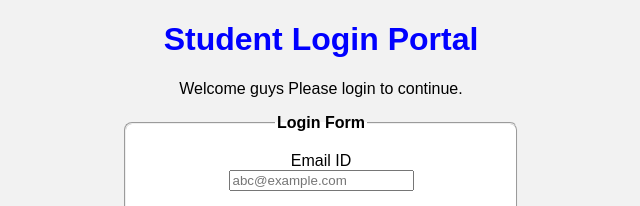
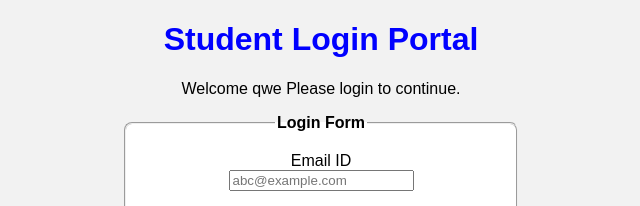
Before and after one commit to Selvapriya4321/project, a website: page public/login.html in a window 1280 px wide. Shown: the top 206 px of the page, 319-959 px from the left. Drawn offline with Linux system fonts and the light colour scheme.

Commit message:
Updated login page

```diff
--- a/public/login.html
+++ b/public/login.html
@@ -33,7 +33,7 @@
 
     <header>
         <h1>Student Login Portal</h1> <!-- NEW -->
-        <p>Welcome guys Please login to continue.</p> <!-- NEW -->
+        <p>Welcome qwe Please login to continue.</p> <!-- NEW -->
     </header>
 
     <form action="/login" method="POST">
```
